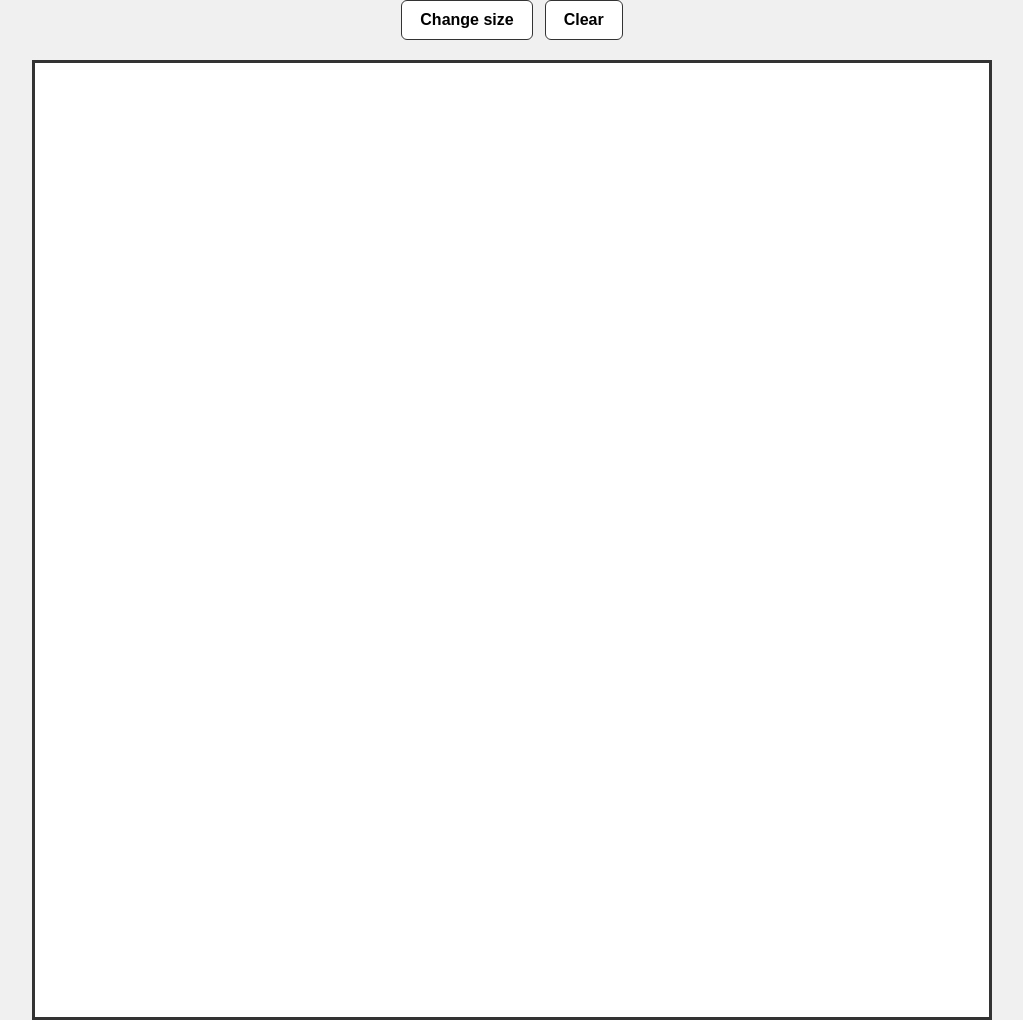
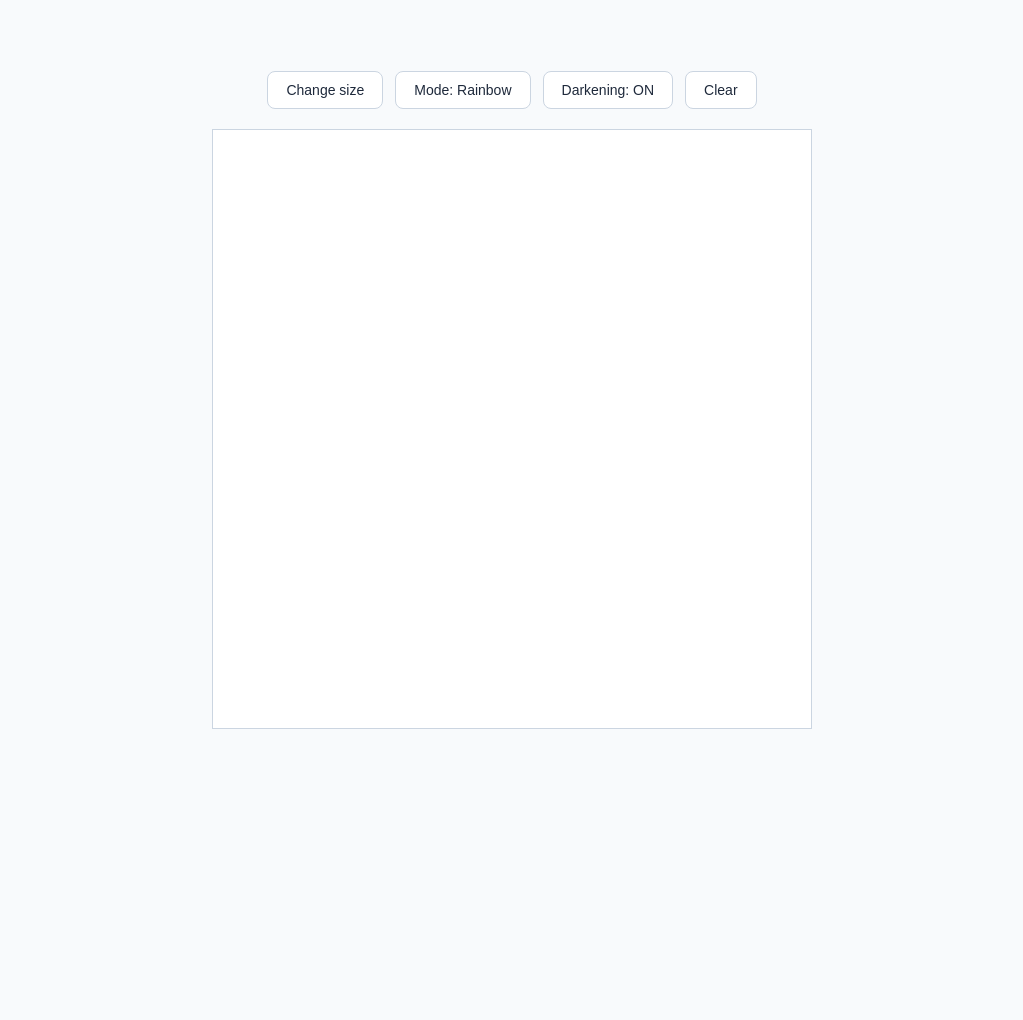
Before and after one commit to frikap/odin-etch-a-sketch, a plain HTML site: page index.html in a window 1280 px wide. Shown: the whole page, without its empty margins (128-1151 px from the left). After the commit the page ends 800 px from the top, so only its background shows below. Drawn offline with Linux system fonts and the light colour scheme.

Commit message:
Big update

```diff
--- a/index.html
+++ b/index.html
@@ -11,9 +11,12 @@
 
   <div class="controls">
     <button id="resize-btn">Change size</button>
+    <button id="mode-btn">Mode: Rainbow</button>
+    <button id="darken-btn">Darkening: ON</button>
     <button id="clear-btn">Clear</button>
   </div>
   <div id="container"></div>
 
 </body>
 </html>
+</html>
--- a/script.js
+++ b/script.js
@@ -1,8 +1,12 @@
 const container = document.querySelector("#container");
 const resizeBtn = document.querySelector("#resize-btn");
 const clearBtn = document.querySelector("#clear-btn");
+const modeBtn = document.querySelector("#mode-btn");
+const darkenBtn = document.querySelector("#darken-btn");
 
 let currentSize = 16;
+let currentMode = "rainbow";
+let isDarkening = true;
 
 function getRandomRgb() {
   const r = Math.floor(Math.random() * 256);
@@ -24,10 +28,20 @@ function createGrid(squaresPerSide) {
     square.style.width = `${squareSize}%`;
     square.style.height = `${squareSize}%`;
 
-    // Extra credit
     square.dataset.passes = "0";
 
     square.addEventListener("mouseenter", () => {
+      if (currentMode === "black") {
+        square.style.backgroundColor = "rgb(0, 0, 0)";
+        return;
+      }
+
+      if (!isDarkening) {
+        const { r, g, b } = getRandomRgb();
+        square.style.backgroundColor = `rgb(${r}, ${g}, ${b})`;
+        return;
+      }
+
       let passes = Number(square.dataset.passes);
 
       if (passes === 0) {
@@ -45,7 +59,6 @@ function createGrid(squaresPerSide) {
         const baseG = Number(square.dataset.baseG);
         const baseB = Number(square.dataset.baseB);
 
-        // Reduce el valor RGB un 10% por pasada hacia negro (0, 0, 0)
         const factor = 1 - passes * 0.1;
         const currentR = Math.floor(baseR * factor);
         const currentG = Math.floor(baseG * factor);
@@ -59,10 +72,28 @@ function createGrid(squaresPerSide) {
   }
 }
 
+modeBtn.addEventListener("click", () => {
+  if (currentMode === "rainbow") {
+    currentMode = "black";
+    modeBtn.textContent = "Mode: Black";
+    darkenBtn.disabled = true;
+    darkenBtn.textContent = `Darkening: ON`
+  } else {
+    currentMode = "rainbow";
+    modeBtn.textContent = "Mode: Rainbow";
+    darkenBtn.disabled = false;
+  }
+});
+
+darkenBtn.addEventListener("click", () => {
+  isDarkening = !isDarkening;
+  darkenBtn.textContent = `Darkening: ${isDarkening ? "ON" : "OFF"}`;
+});
+
 resizeBtn.addEventListener("click", () => {
   const userInput = prompt("Enter the number of squares per side (max. 100):");
 
-  if (userInput === null) return; // Si el usuario cancela
+  if (userInput === null) return;
 
   const size = parseInt(userInput, 10);
 
--- a/style.css
+++ b/style.css
@@ -10,40 +10,61 @@ body {
   justify-content: center;
   align-items: center;
   min-height: 100vh;
+  padding: 24px;
   gap: 20px;
-  background-color: #f0f0f0;
-  font-family: sans-serif;
+  background-color: #f8fafc;
+  color: #1e293b;
+  font-family: system-ui, -apple-system, BlinkMacSystemFont, "Segoe UI", Roboto,
+    Oxygen, Ubuntu, Cantarell, sans-serif;
 }
 
 .controls {
   display: flex;
+  flex-wrap: wrap;
+  justify-content: center;
   gap: 12px;
 }
 
 button {
   padding: 10px 18px;
-  font-size: 16px;
-  font-weight: 600;
+  font-size: 14px;
+  font-weight: 500;
+  color: #1e293b;
+  background-color: #ffffff;
+  border: 1px solid #cbd5e1;
+  border-radius: 8px;
   cursor: pointer;
-  border: 1px solid #333;
-  border-radius: 6px;
-  background-color: #ffffff;
-  transition: background-color 0.2s;
+  transition: all 0.15s ease-in-out;
 }
 
 button:hover {
-  background-color: #e2e2e2;
+  background-color: #f1f5f9;
+  border-color: #94a3b8;
+  transform: translateY(-1px);
+  box-shadow: 0 3px 6px rgba(0, 0, 0, 0.08);
+}
+
+button:active {
+  transform: translateY(0);
+  box-shadow: 0 1px 2px rgba(0, 0, 0, 0.05);
+  background-color: #e2e8f0;
+}
+
+button:focus-visible {
+  outline: 2px solid #3b82f6;
+  outline-offset: 2px;
 }
 
 #container {
-  width: 960px;
-  height: 960px;
-  max-width: 90vw;
-  max-height: 90vw;
+  width: 600px;
+  height: 600px;
+  max-width: 85vw;
+  max-height: 85vw;
   display: flex;
   flex-wrap: wrap;
-  border: 3px solid #333;
   background-color: #ffffff;
+  border: 1px solid #cbd5e1;
+  overflow: hidden;
 }
 
 .grid-square {
```
